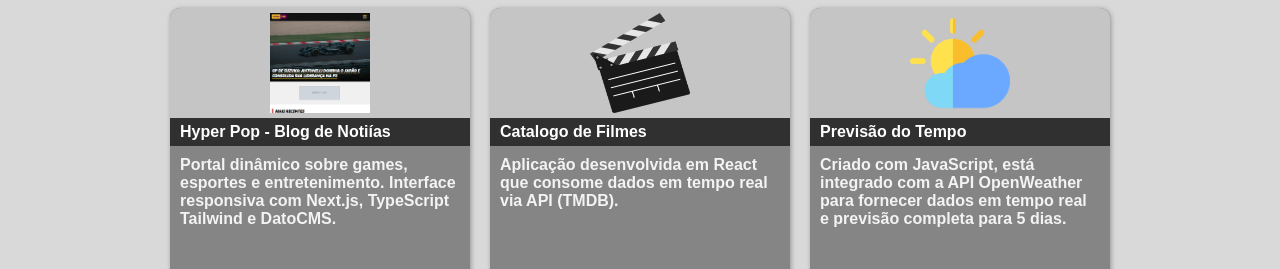
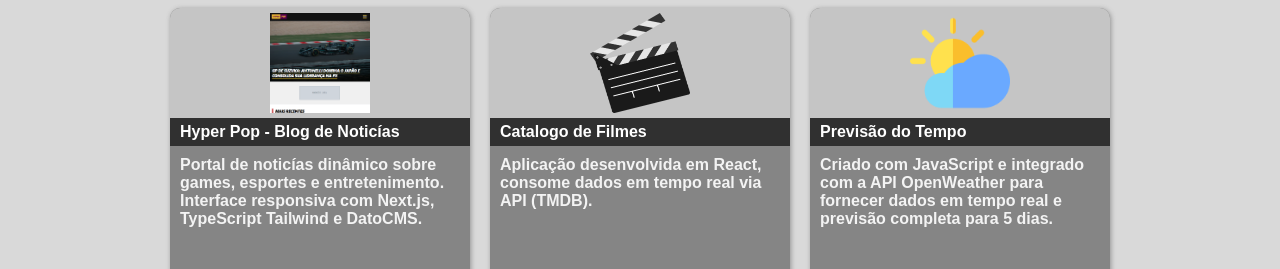
Before and after one commit to raphaeldemouradev/portfolio-pro-dev, a React (Vite) app: page / in a window 1280 px wide. Shown: the part 880-1149 px from the top of the page. Built offline with nearby package versions, Linux system fonts and the light colour scheme.

Commit message:
projetos renomeados

```diff
--- a/src/database/index.ts
+++ b/src/database/index.ts
@@ -14,22 +14,22 @@ export const projetos: Projeto[] = [
   {
     id: "0",
     image: blogImg,
-    title: "Hyper Pop - Blog de Notiías",
-    description: "Portal dinâmico sobre games, esportes e entretenimento. Interface responsiva com Next.js, TypeScript Tailwind e DatoCMS.",
+    title: "Hyper Pop - Blog de Noticías",
+    description: "Portal de noticías dinâmico sobre games, esportes e entretenimento. Interface responsiva com Next.js, TypeScript Tailwind e DatoCMS.",
     link: "https://hyper-pop.vercel.app"
   },
   {
     id: "1",
     image: movieLogo,
     title: "Catalogo de Filmes",
-    description: "Aplicação desenvolvida em React que consome dados em tempo real via API (TMDB).",
+    description: "Aplicação desenvolvida em React, consome dados em tempo real via API (TMDB).",
     link: "https://catalogo-logtv.netlify.app/",
   },
   {
     id: "2",
     image: wether,
     title: "Previsão do Tempo",
-    description: "Criado com JavaScript, está integrado com a API OpenWeather para fornecer dados em tempo real e previsão completa para 5 dias.",
+    description: "Criado com JavaScript e integrado com a API OpenWeather para fornecer dados em tempo real e previsão completa para 5 dias.",
     link: "https://raphaeldemouradev.github.io/projeto-clima/"
   },
   {
```
